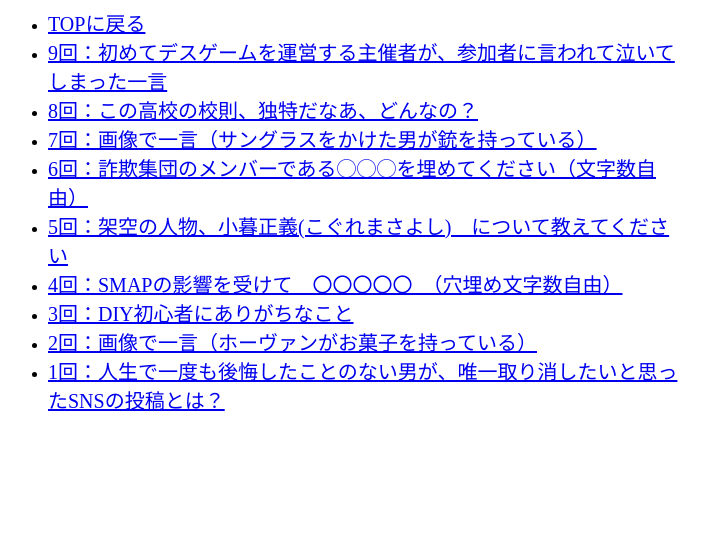
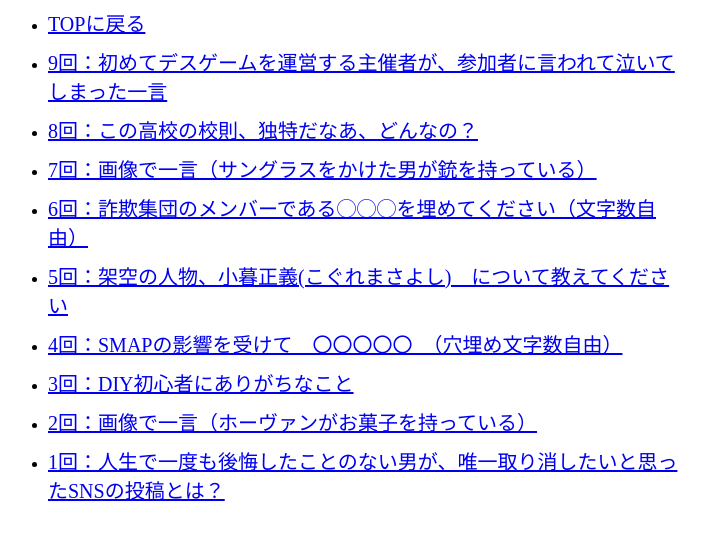
Before and after one commit to etrmc/michancomu_oogiri, a plain HTML site: page season2/index.html in a window 1280 px wide. Shown: the whole page, without its empty margins (296-1005 px from the left). Drawn offline with Linux system fonts and the light colour scheme.

Commit message:
Update index.html

```diff
--- a/season2/index.html
+++ b/season2/index.html
@@ -3,10 +3,15 @@
     <title>みっちゃんこみゅ1週間大喜利過去ログ</title>
     <meta name="viewport" content="width=device-width">
     <style type="text/css">
-a {font-size: 20px;}
+a {
+  font-size: 20px;
+}
 ul {
-    width: 50%;
-    margin: auto;
+  width: 50%;
+  margin: auto;
+}
+ul li {
+  margin-bottom: 10px;
 }
     </style>
   </head>
```
